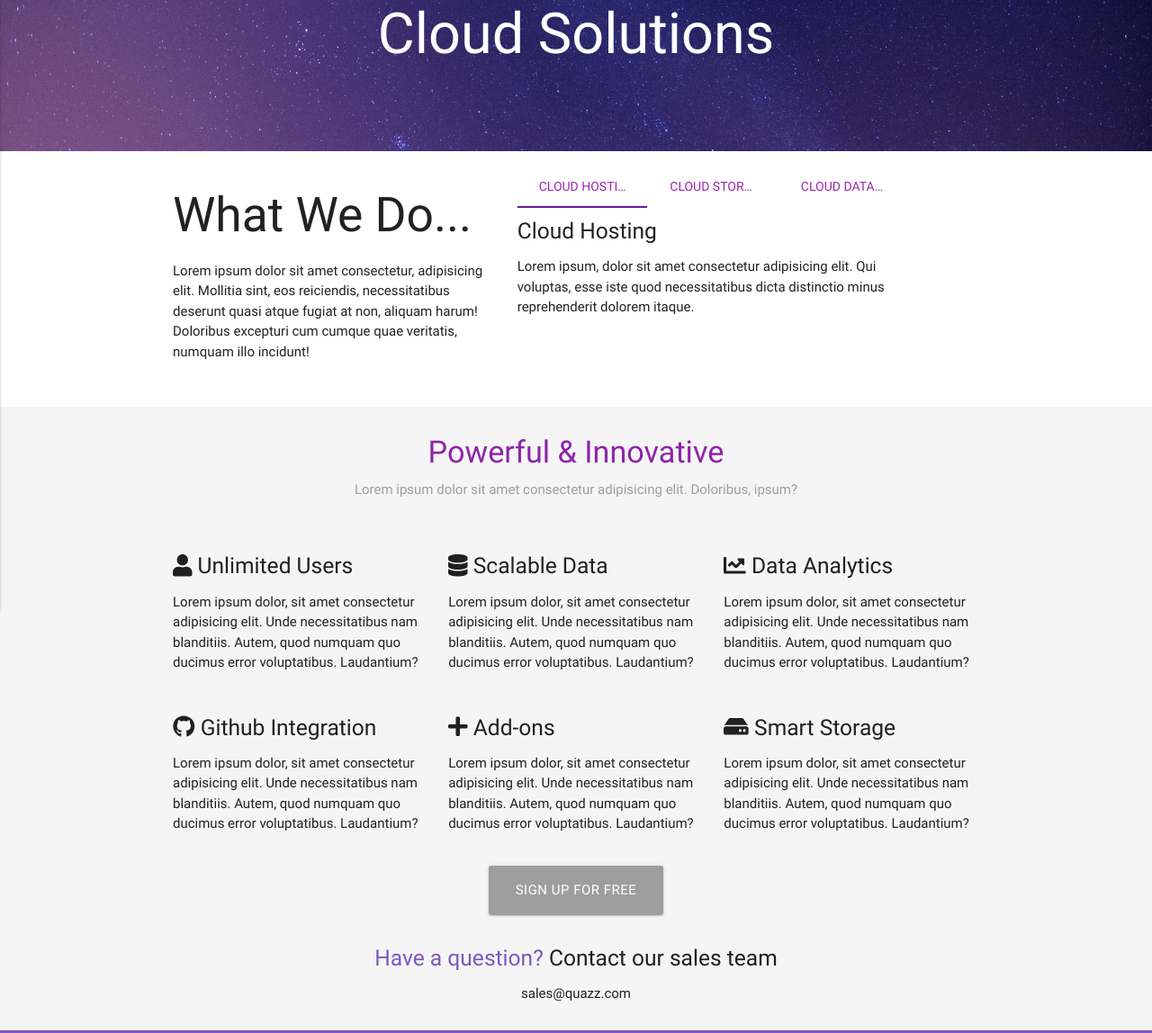
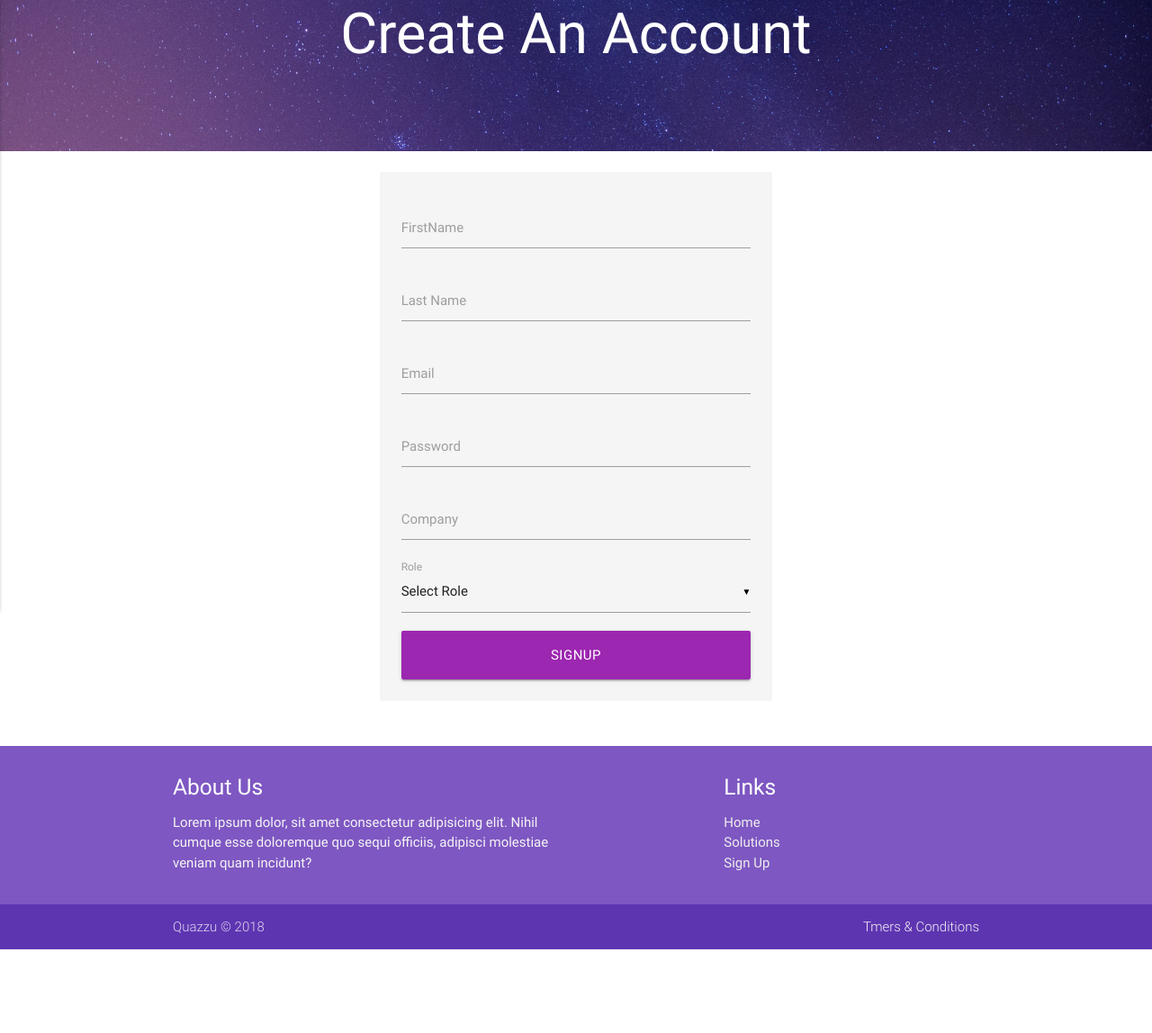
Before and after one commit to boonseng3/material-css-quazzu, a plain HTML site: page signup.html in a window 1280 px wide. Shown: the part 182-1330 px from the top of the page at 90% size. After the commit the page ends 1237 px from the top, so only its background shows below. Drawn offline with nearby package versions, Linux system fonts and the light colour scheme.

Commit message:
Add Signup page

```diff
--- a/css/main.css
+++ b/css/main.css
@@ -73,6 +73,11 @@
     background-color: #6a1b9a !important;
 }
 
+.btn-extend {
+    display: block;
+    width: 100%;
+}
+
 @media (max-width: 500px) {
     .section-developers,
     .section-podcast {
--- a/solutions.html
+++ b/signup.html
@@ -26,13 +26,13 @@
                     </a>
                     <ul class="right hide-on-med-and-down">
                         <li>
-                            <a class="active-link" href="index.html">Home</a>
+                            <a href="index.html">Home</a>
                         </li>
                         <li>
                             <a href="solutions.html">Solutions</a>
                         </li>
                         <li>
-                            <a href="signup.html">Sign Up</a>
+                            <a class="active-link" href="signup.html">Sign Up</a>
                         </li>
                         <li>
                             <a href="#login-modal" class="btn purple modal-trigger">Login</a>
@@ -86,129 +86,59 @@
             <div class="row">
                 <div class="col s12 m10 offset-m1 center">
                     <h5>Welcome To Quazzu</h5>
-                    <h1>Cloud Solutions</h1>
+                    <h1>Create An Account</h1>
                 </div>
             </div>
         </div>
     </header>
 
-
-    <!-- About -->
-    <section class="section section-solutions-about">
+    <!-- Section: Signup -->
+    <section class="section section-signup">
         <div class="container">
             <div class="row">
-                <div class="col s12 m5">
-                    <h2>What We Do...</h2>
-                    <p>Lorem ipsum dolor sit amet consectetur, adipisicing elit. Mollitia sint, eos reiciendis, necessitatibus
-                        deserunt quasi atque fugiat at non, aliquam harum! Doloribus excepturi cum cumque quae veritatis,
-                        numquam illo incidunt!</p>
-                </div>
-                <div class="col s12 m6 offset-mm1">
-                    <div class="row">
-                        <div class="col s12">
-                            <ul class="tabs">
-                                <li class="tab col s4">
-                                    <a href="#tab1" class="purple-text">Cloud Hosting</a>
-                                </li>
-                                <li class="tab col s4">
-                                    <a href="#tab2" class="purple-text">Cloud Storage</a>
-                                </li>
-                                <li class="tab col s4">
-                                    <a href="#tab3" class="purple-text">Cloud Database</a>
-                                </li>
-                            </ul>
-                        </div>
-                        <div id="tab1" class="col s12">
-                            <h5>Cloud Hosting</h5>
-                            <p>Lorem ipsum, dolor sit amet consectetur adipisicing elit. Qui voluptas, esse iste quod necessitatibus
-                                dicta distinctio minus reprehenderit dolorem itaque.</p>
-                        </div>
-                        <div id="tab2" class="col s12">
-                            <h5>Cloud Storage</h5>
-                            <p>Lorem ipsum, dolor sit amet consectetur adipisicing elit. Qui voluptas, esse iste quod necessitatibus
-                                dicta distinctio minus reprehenderit dolorem itaque.</p>
-                        </div>
-                        <div id="tab3" class="col s12">
-                            <h5>Cloud Database</h5>
-                            <p>Lorem ipsum, dolor sit amet consectetur adipisicing elit. Qui voluptas, esse iste quod necessitatibus
-                                dicta distinctio minus reprehenderit dolorem itaque.</p>
-                        </div>
+                <div class="col s12 m6 offset-m3">
+                    <div class="card-panel grey lighten-4 grey-text text-darken-4 z-depth-0">
+                        <form action="">
+                            <div class="input-field">
+                                <input type="text" id="fname">
+                                <label for="fname">FirstName</label>
+                            </div>
+                            <div class="input-field">
+                                <input type="text" id="lname">
+                                <label for="lname">Last Name</label>
+                            </div>
+                            <div class="input-field">
+                                <input type="text" id="email">
+                                <label for="email">Email</label>
+                            </div>
+                            <div class="input-field">
+                                <input type="password" id="password">
+                                <label for="password">Password</label>
+                            </div>
+                            <div class="input-field">
+                                <input type="text" id="company">
+                                <label for="company">Company</label>
+                            </div>
+                            <div class="input-field">
+                                <select id="role">
+                                    <option value="" disabled selected>Select Role</option>
+                                    <option value="professional">Professional Developer</option>
+                                    <option value="hobbyist">Hobbyist</option>
+                                    <option value="student">Student</option>
+                                    <option value="manager">Manager</option>
+                                    <option value="other">other</option>
+                                </select>
+                                <label for="role">Role</label>
+                            </div>
+                            <input type="submit" value="signup" class="btn btn-large purple btn-extend">
+                        </form>
                     </div>
                 </div>
+
             </div>
         </div>
     </section>
 
-    <!-- Section: Features -->
-    <section class="section section-features grey lighten-4">
-        <div class="container">
-            <h4 class="purple-text text-darken-1 center">Powerful & Innovative </h4>
-            <h6 class="grey-text darken-2 center">Lorem ipsum dolor sit amet consectetur adipisicing elit. Doloribus, ipsum?</h6>
-            <br>
-            <br>
-            <!-- Row 1 -->
-            <div class="row">
-                <div class="col s12 m4">
-                    <h5>
-                        <i class="fa fa-user"></i> Unlimited Users
-                    </h5>
-                    <p>Lorem ipsum dolor, sit amet consectetur adipisicing elit. Unde necessitatibus nam blanditiis. Autem,
-                        quod numquam quo ducimus error voluptatibus. Laudantium?</p>
-                </div>
-                <div class="col s12 m4">
-                    <h5>
-                        <i class="fa fa-database"></i> Scalable Data
-                    </h5>
-                    <p>Lorem ipsum dolor, sit amet consectetur adipisicing elit. Unde necessitatibus nam blanditiis. Autem,
-                        quod numquam quo ducimus error voluptatibus. Laudantium?</p>
-                </div>
-                <div class="col s12 m4">
-                    <h5>
-                        <i class="fa fa-chart-line"></i> Data Analytics
-                    </h5>
-                    <p>Lorem ipsum dolor, sit amet consectetur adipisicing elit. Unde necessitatibus nam blanditiis. Autem,
-                        quod numquam quo ducimus error voluptatibus. Laudantium?</p>
-                </div>
-            </div>
-            <!-- Row 2 -->
-            <div class="row">
-
-                <div class="col s12 m4">
-                    <h5>
-                        <i class="fab fa-github"></i> Github Integration
-                    </h5>
-                    <p>Lorem ipsum dolor, sit amet consectetur adipisicing elit. Unde necessitatibus nam blanditiis. Autem,
-                        quod numquam quo ducimus error voluptatibus. Laudantium?</p>
-                </div>
-                <div class="col s12 m4">
-                    <h5>
-                        <i class="fa fa-plus"></i> Add-ons
-                    </h5>
-                    <p>Lorem ipsum dolor, sit amet consectetur adipisicing elit. Unde necessitatibus nam blanditiis. Autem,
-                        quod numquam quo ducimus error voluptatibus. Laudantium?</p>
-                </div>
-                <div class="col s12 m4">
-                    <h5>
-                        <i class="fa fa-hdd"></i> Smart Storage
-                    </h5>
-                    <p>Lorem ipsum dolor, sit amet consectetur adipisicing elit. Unde necessitatibus nam blanditiis. Autem,
-                        quod numquam quo ducimus error voluptatibus. Laudantium?</p>
-                </div>
-            </div>
-
-            <div class="center">
-                <a href="signup.html" class="btn btn-large grey">Sign Up For Free</a>
-                <br>
-                <br>
-                <h5>
-                    <span class="deep-purple-text text-lighten-1">
-                        Have a question?
-                    </span> Contact our sales team
-                </h5>
-                <p>sales@quazz.com</p>
-            </div>
-        </div>
-    </section>
 
     <!-- Section: Footer -->
     <footer class="page-footer deep-purple lighten-1">
@@ -277,6 +207,7 @@
                 fullWidth: true
             });
             $('.modal').modal();
+            $('select').material_select()();
 
         });
     </script>
```
Also changed, not shown: 1 other file. Lines whose indentation alone changed are shown as unchanged.
